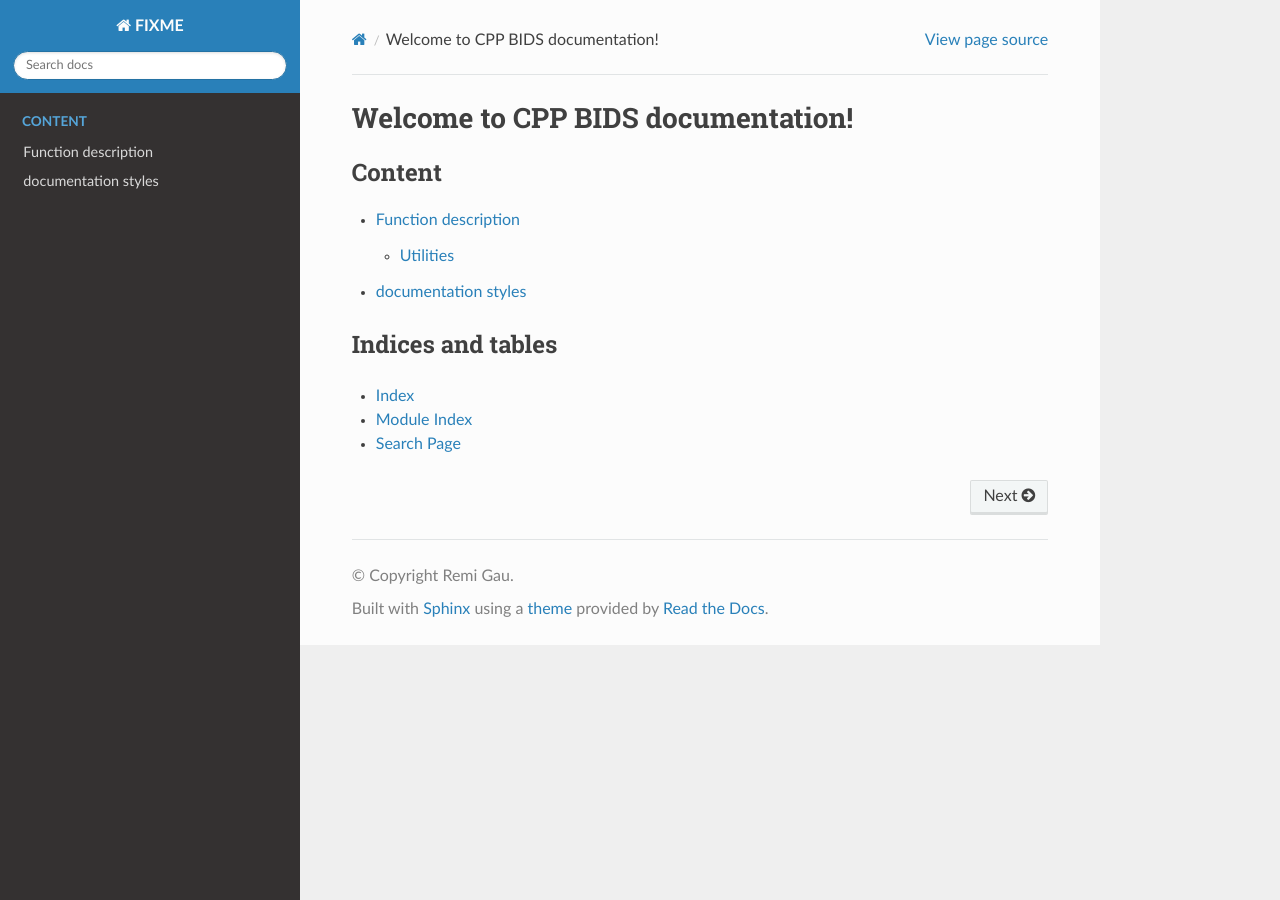
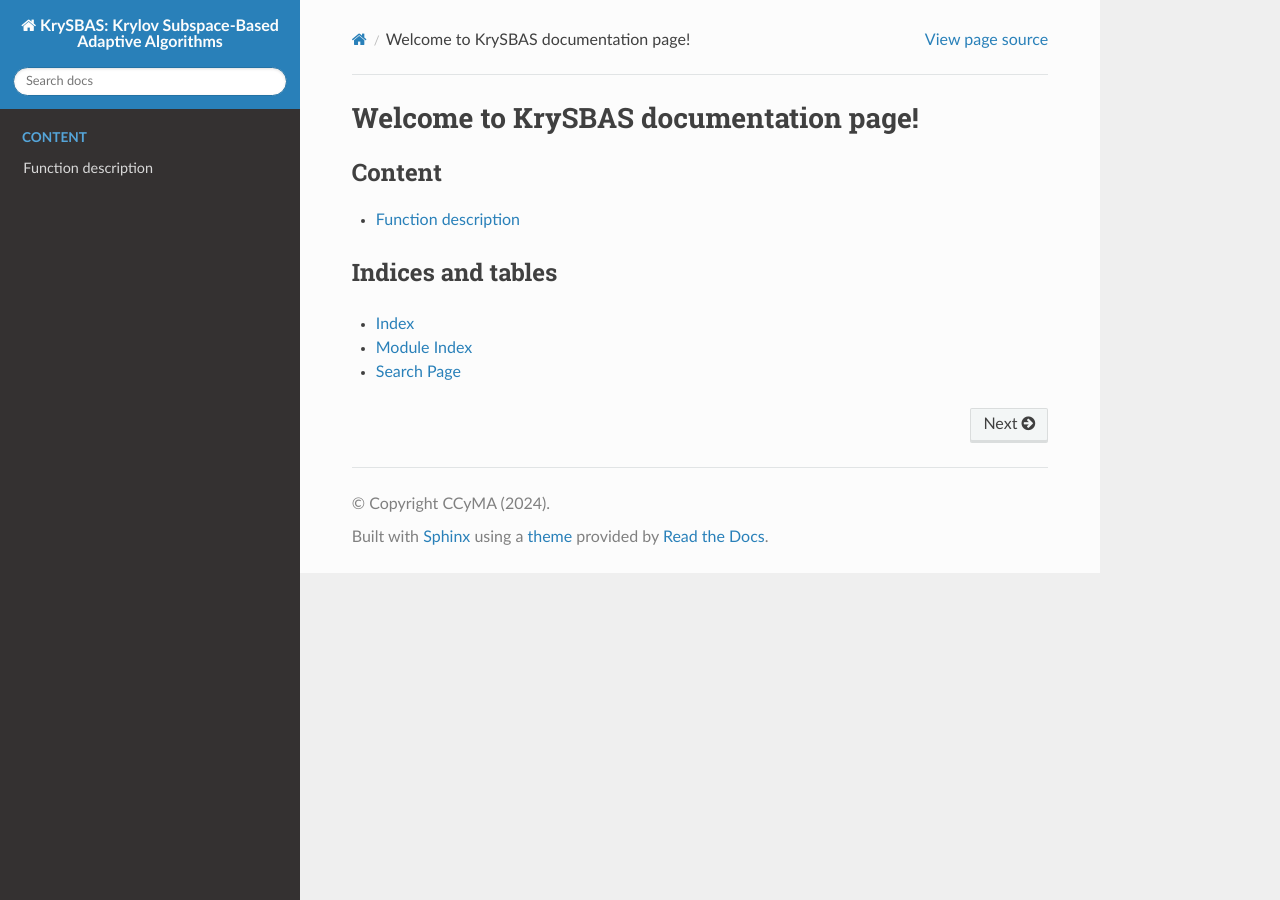
Before and after one commit to nidtec-una/krysbas-dev, a Sphinx documentation site: the page built from docs/source/index.rst, in a window 1280 px wide. Built offline with Sphinx 7.4.7 and the Read the Docs theme 2.0.0, drawn with Linux system fonts in a browser that asks for light colours.

Commit message:
DOC: Update doc files

```diff
--- a/docs/source/conf.py
+++ b/docs/source/conf.py
@@ -18,9 +18,9 @@
 
 # -- Project information -----------------------------------------------------
 
-project = "FIXME"
-copyright = "Remi Gau"
-author = "Remi Gau"
+project = "KrySBAS: Krylov Subspace-Based Adaptive Algorithms"
+copyright = "CCyMA (2024)"
+author = "J. Varela, G. Espínola and J. C. Cabral"
 
 # The full version, including alpha/beta/rc tags
 release = "v0.1.0"
@@ -72,11 +72,11 @@
 
 # html_logo = '_static/logo.png'
 
-# html_theme_options = {
-#     'collapse_navigation': False,
-#     'display_version': False,
-#     'navigation_depth': 4,
-# }
+html_theme_options = {
+    'collapse_navigation': False,
+    'display_version': False,
+    'navigation_depth': 4,
+}
 
 html_sidebars = {
     "**": [
--- a/docs/source/index.rst
+++ b/docs/source/index.rst
@@ -1,7 +1,7 @@
-.. cpp_bids documentation master file
+.. KrySBAS documentation master file
 
-Welcome to CPP BIDS documentation!
-**********************************
+Welcome to KrySBAS documentation page!
+**************************************
 
 .. toctree::
    :maxdepth: 2
@@ -9,8 +9,6 @@
 
    general_information
    function_description
-   documentation_styles
-
 
 Indices and tables
 ==================
```
Also changed, not shown: docs/source/documentation_styles.rst (deleted, +0 -22 lines), docs/source/function_description.rst (+11 -9 lines).
